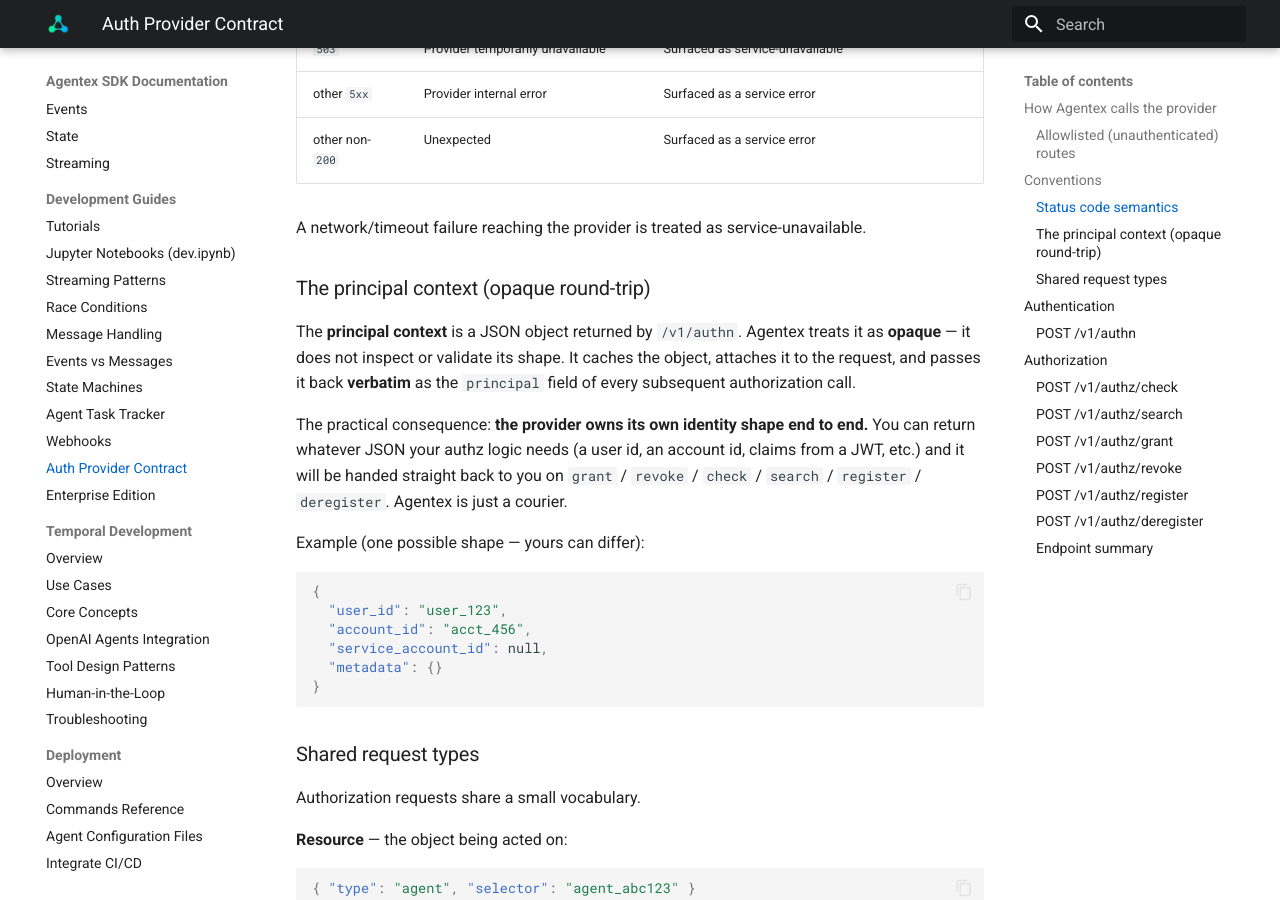
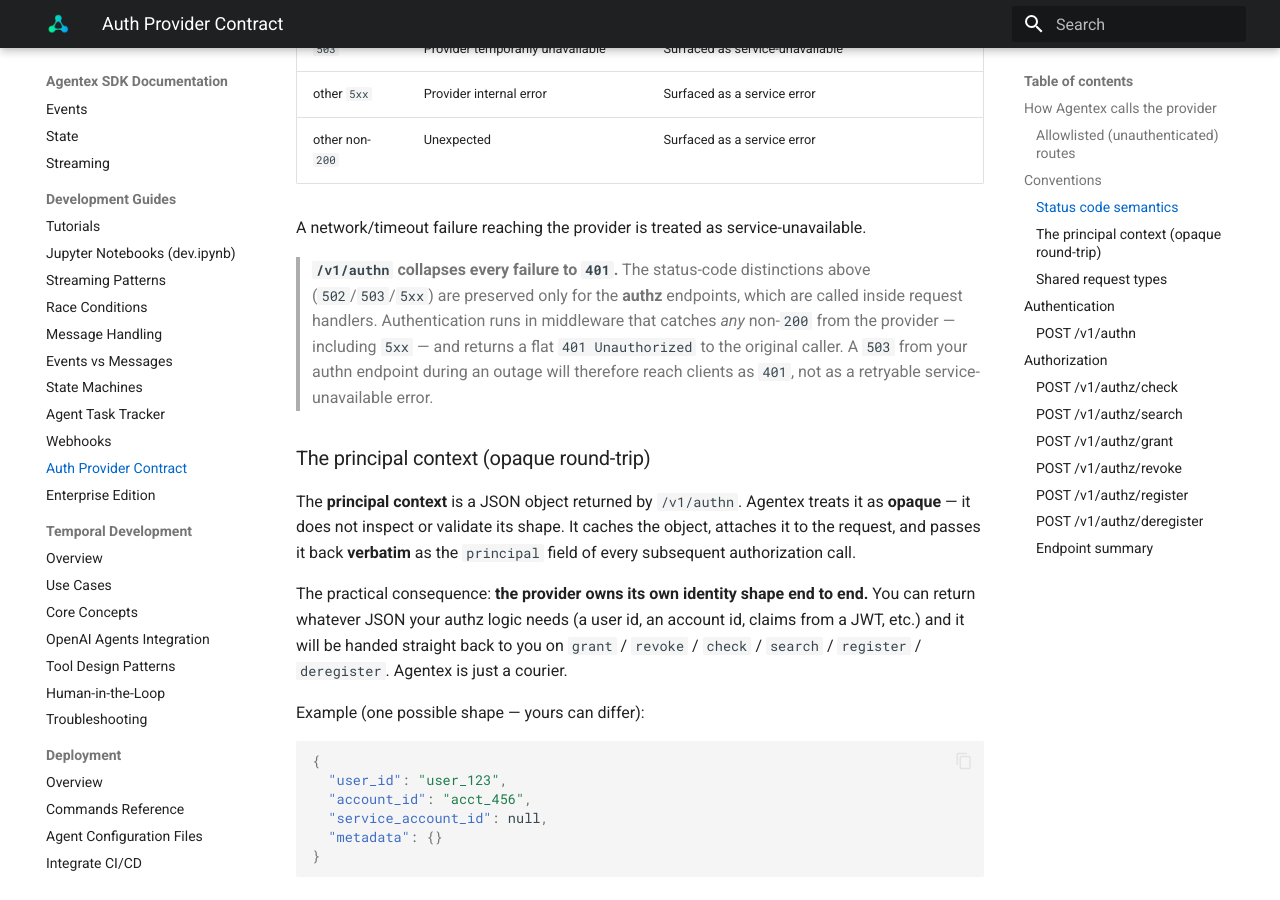
Before and after one commit to scaleapi/scale-agentex, an MkDocs documentation site: the page built from agentex/docs/docs/development_guides/auth_provider_contract.md, in a window 1280 px wide and 900 px high, scrolled down 2052 px. Built offline with MkDocs 1.6.1 and Material for MkDocs 9.7.7, drawn with Linux system fonts in a browser that asks for light colours.

Commit message:
docs: clarify /v1/authn collapses all failures to 401

```diff
--- a/agentex/docs/docs/development_guides/auth_provider_contract.md
+++ b/agentex/docs/docs/development_guides/auth_provider_contract.md
@@ -79,6 +79,14 @@
 | other non-`200` | Unexpected | Surfaced as a service error |
 
 A network/timeout failure reaching the provider is treated as service-unavailable.
+
+> **`/v1/authn` collapses every failure to `401`.** The status-code distinctions
+> above (`502`/`503`/`5xx`) are preserved only for the **authz** endpoints, which
+> are called inside request handlers. Authentication runs in middleware that
+> catches *any* non-`200` from the provider — including `5xx` — and returns a flat
+> `401 Unauthorized` to the original caller. A `503` from your authn endpoint
+> during an outage will therefore reach clients as `401`, not as a retryable
+> service-unavailable error.
 
 ### The principal context (opaque round-trip)
 
```
